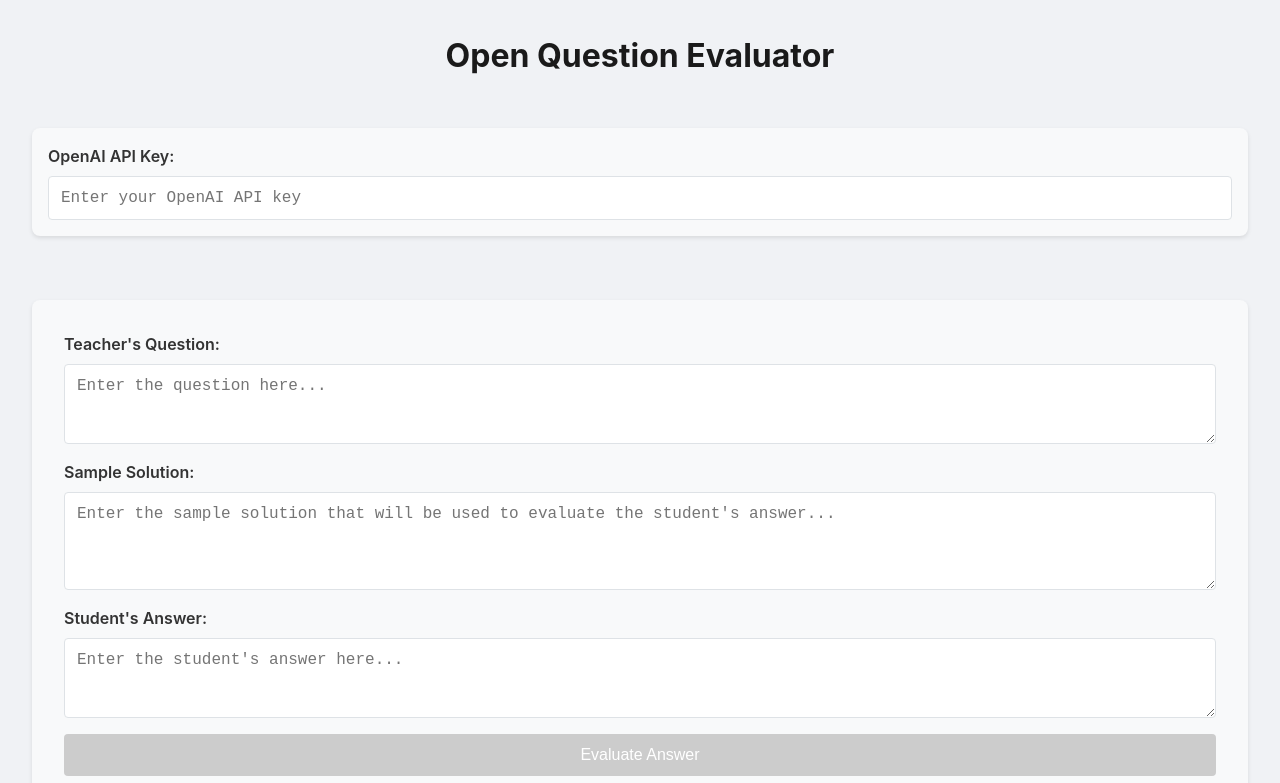
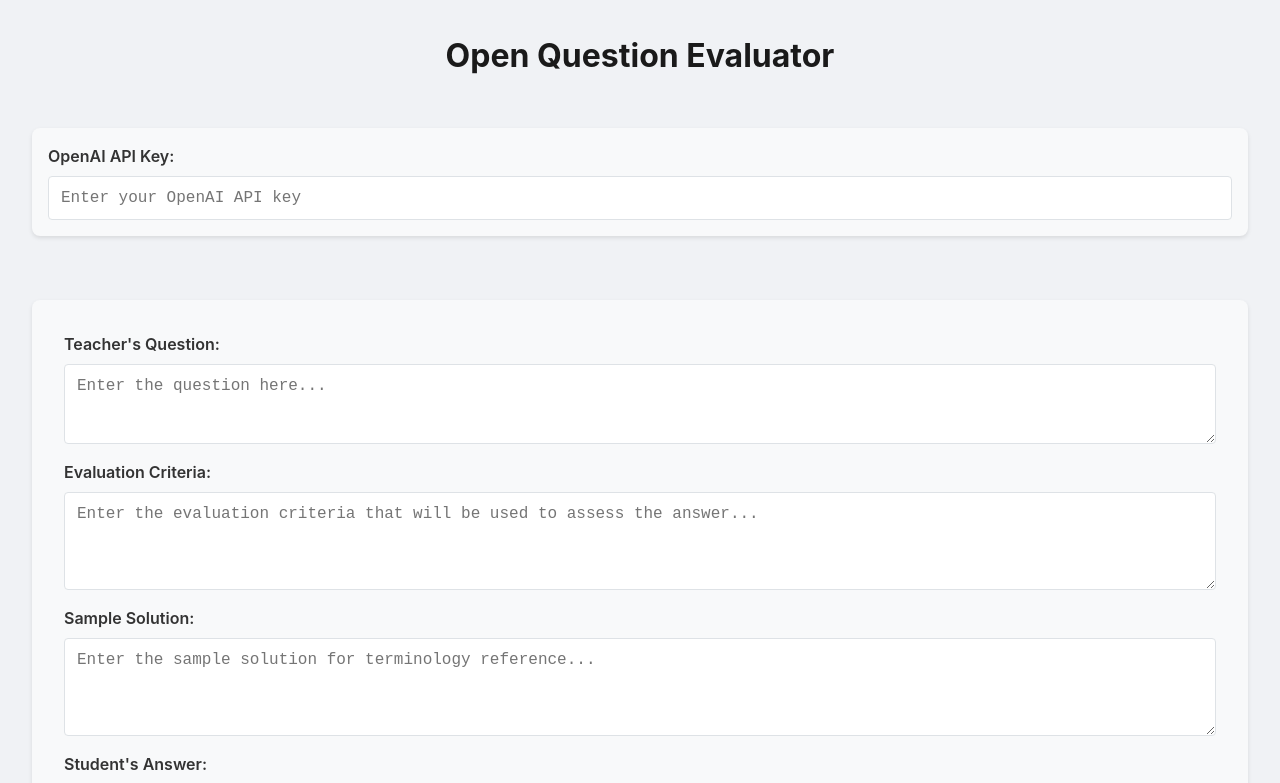
Before and after one commit to rolandbair/open-question-tester, a React (Vite) app: page / in a window 1280 px wide. Shown: the top 783 px of the page. Built offline with nearby package versions, Linux system fonts and the light colour scheme.

Commit message:
Add evaluation criteria support alongside sample solutions

```diff
--- a/src/App.tsx
+++ b/src/App.tsx
@@ -13,6 +13,7 @@ function App() {
     return saved || '';
   });
   const [question, setQuestion] = useState('')
+  const [evaluationCriteria, setEvaluationCriteria] = useState('')
   const [sampleSolution, setSampleSolution] = useState('')
   const [answer, setAnswer] = useState('')
   const [entries, setEntries] = useState<PromptEntry[]>([])
@@ -30,11 +31,12 @@ function App() {
       alert('Please enter your OpenAI API key first');
       return;
     }
-    if (!question || !sampleSolution || !answer) return
+    if (!question || !evaluationCriteria || !sampleSolution || !answer) return
 
     const newEntry: PromptEntry = {
       id: uuidv4(),
       question,
+      evaluationCriteria,
       sampleSolution,
       answer,
       status: 'pending'
@@ -43,7 +45,7 @@ function App() {
     setEntries(prev => [newEntry, ...prev])
 
     try {
-      const result = await evaluateAnswer(question, sampleSolution, answer)
+      const result = await evaluateAnswer(question, evaluationCriteria, sampleSolution, answer)
       setEntries(prev => prev.map(entry =>
         entry.id === newEntry.id
           ? { ...entry, status: 'completed', feedback: result }
@@ -89,12 +91,23 @@ function App() {
         </div>
 
         <div className="input-group">
+          <label htmlFor="evaluationCriteria">Evaluation Criteria:</label>
+          <textarea
+            id="evaluationCriteria"
+            value={evaluationCriteria}
+            onChange={(e) => setEvaluationCriteria(e.target.value)}
+            placeholder="Enter the evaluation criteria that will be used to assess the answer..."
+            rows={4}
+          />
+        </div>
+
+        <div className="input-group">
           <label htmlFor="sampleSolution">Sample Solution:</label>
           <textarea
             id="sampleSolution"
             value={sampleSolution}
             onChange={(e) => setSampleSolution(e.target.value)}
-            placeholder="Enter the sample solution that will be used to evaluate the student's answer..."
+            placeholder="Enter the sample solution for terminology reference..."
             rows={4}
           />
         </div>
@@ -130,6 +143,8 @@ function App() {
                 <td>
                   <strong>Question:</strong>
                   <p>{entry.question}</p>
+                  <strong>Evaluation Criteria:</strong>
+                  <p>{entry.evaluationCriteria}</p>
                   <strong>Sample Solution:</strong>
                   <p>{entry.sampleSolution}</p>
                   <strong>Student's Answer:</strong>
--- a/src/api.ts
+++ b/src/api.ts
@@ -10,7 +10,7 @@ export function initializeOpenAI(apiKey: string) {
     });
 }
 
-export async function evaluateAnswer(question: string, sampleSolution: string, answer: string): Promise<ApiResponse> {
+export async function evaluateAnswer(question: string, evaluationCriteria: string, sampleSolution: string, answer: string): Promise<ApiResponse> {
     if (!openaiInstance) {
         throw new Error('OpenAI not initialized. Please enter your API key.');
     }
@@ -20,24 +20,24 @@ export async function evaluateAnswer(question: string, sampleSolution: string, a
             model: "gpt-3.5-turbo",
             messages: [
                 {
-                    role: "system",
-                    content: `You are an educational evaluator. Your task is to:
-1. Identify key factors in the sample solution
-2. Compare these with the student's answer
-3. Find the two biggest gaps towards the sample solution as improvement areas
-4. Calculate a score based on factor coverage
+                    role: "system",                    content: `You are an educational evaluator. Your task is to:
+1. Use the evaluation criteria as the primary basis for assessment
+2. Reference the sample solution for specific terminology and phrasing used in class
+3. Compare the student's answer against both the criteria and sample solution
+4. Find the two biggest gaps as improvement areas
+5. Calculate a score based on criteria fulfillment and proper terminology use
 
 Return ONLY a JSON response with this structure, evaluation result in German language, Du-Form:
 {
-    "factors": ["list", "of", "key", "factors"],
+    "factors": ["list", "of", "key", "criteria", "and", "terms"],
     "gaps": ["first major gap", "second major gap"],
     "percentage": number,
-    "evaluation": "overall feedback"
+    "evaluation": "overall feedback focusing on both criteria and terminology"
 }`
                 },
                 {
                     role: "user",
-                    content: `Question: "${question}"\nSample Solution: "${sampleSolution}"\nStudent's Answer: "${answer}"`
+                    content: `Question: "${question}"\nEvaluation Criteria: "${evaluationCriteria}"\nSample Solution: "${sampleSolution}"\nStudent's Answer: "${answer}"`
                 }
             ],
             temperature: 0.7,
--- a/src/types.ts
+++ b/src/types.ts
@@ -8,6 +8,7 @@ export interface ApiResponse {
 export interface PromptEntry {
     id: string;
     question: string;
+    evaluationCriteria: string;
     sampleSolution: string;
     answer: string;
     status: 'pending' | 'completed' | 'error';
```
